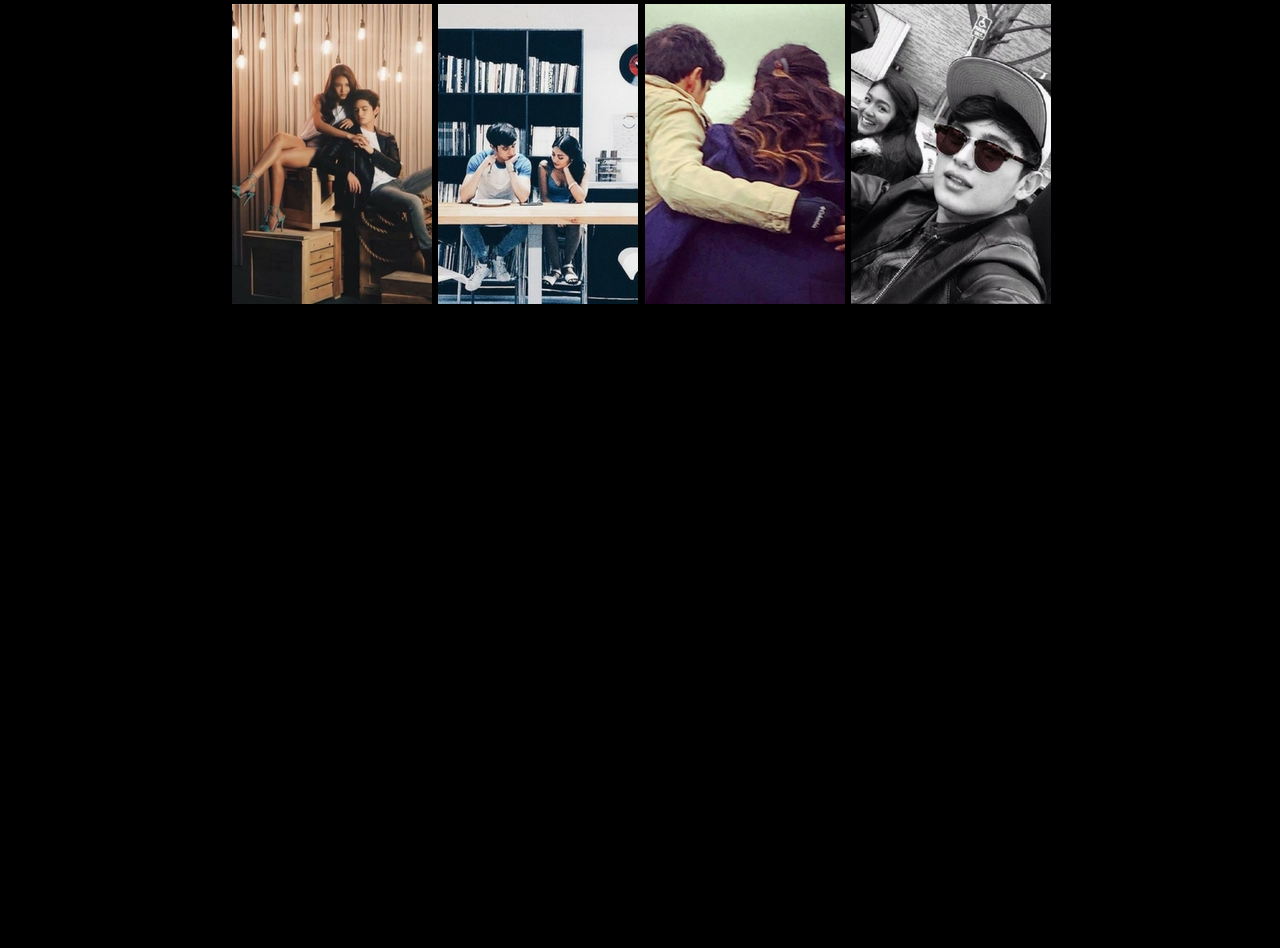
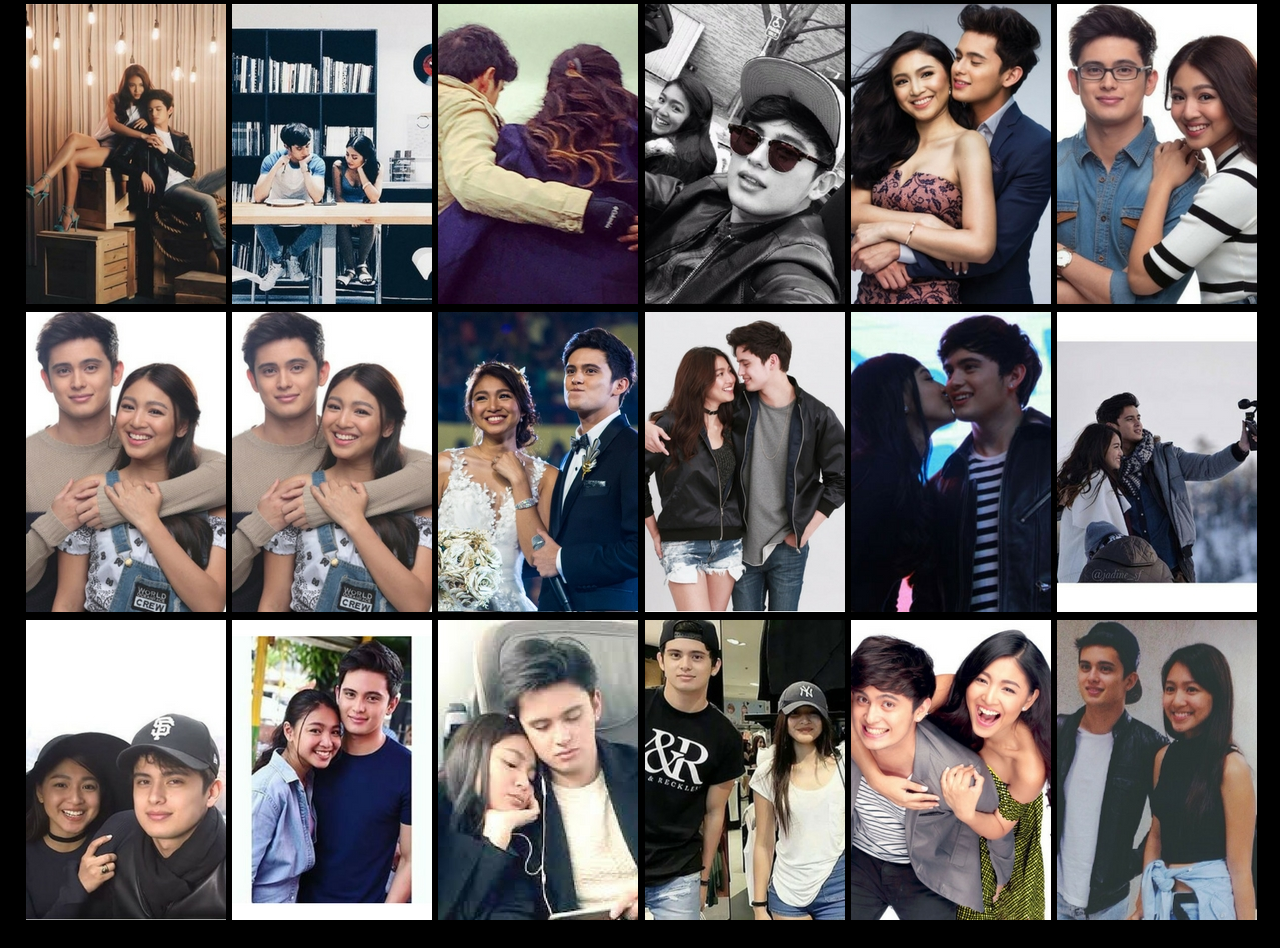
Before and after one commit to OtidaMaricar/PersonalWebsite, a plain HTML site: page gal.html in a window 1280 px wide. Shown: the part 926-1874 px from the top of the page. Before the commit the page ends 1258 px from the top, so only its background shows below. Drawn offline with Linux system fonts and the light colour scheme.

Commit message:
Update gal.html

```diff
--- a/gal.html
+++ b/gal.html
@@ -31,6 +31,20 @@
 			<img src="w.jpg">
 			<img src="x.jpg">
 			<img src="y.jpg">
+			<img src="m1.jpg">
+			<img src="m2.jpg">
+			<img src="m3.jpg">
+			<img src="m3.jpg">
+			<img src="m4.jpg">
+			<img src="m5.jpg">
+			<img src="m6.jpg">
+			<img src="m7.jpg">
+			<img src="m8.jpg">
+			<img src="m9.jpg">
+			<img src="m10.jpg">
+			<img src="m11.jpg">
+			<img src="m12.jpg">
+			<img src="m13.jpg">
 		</p>
 	</div>
 </body>
```
